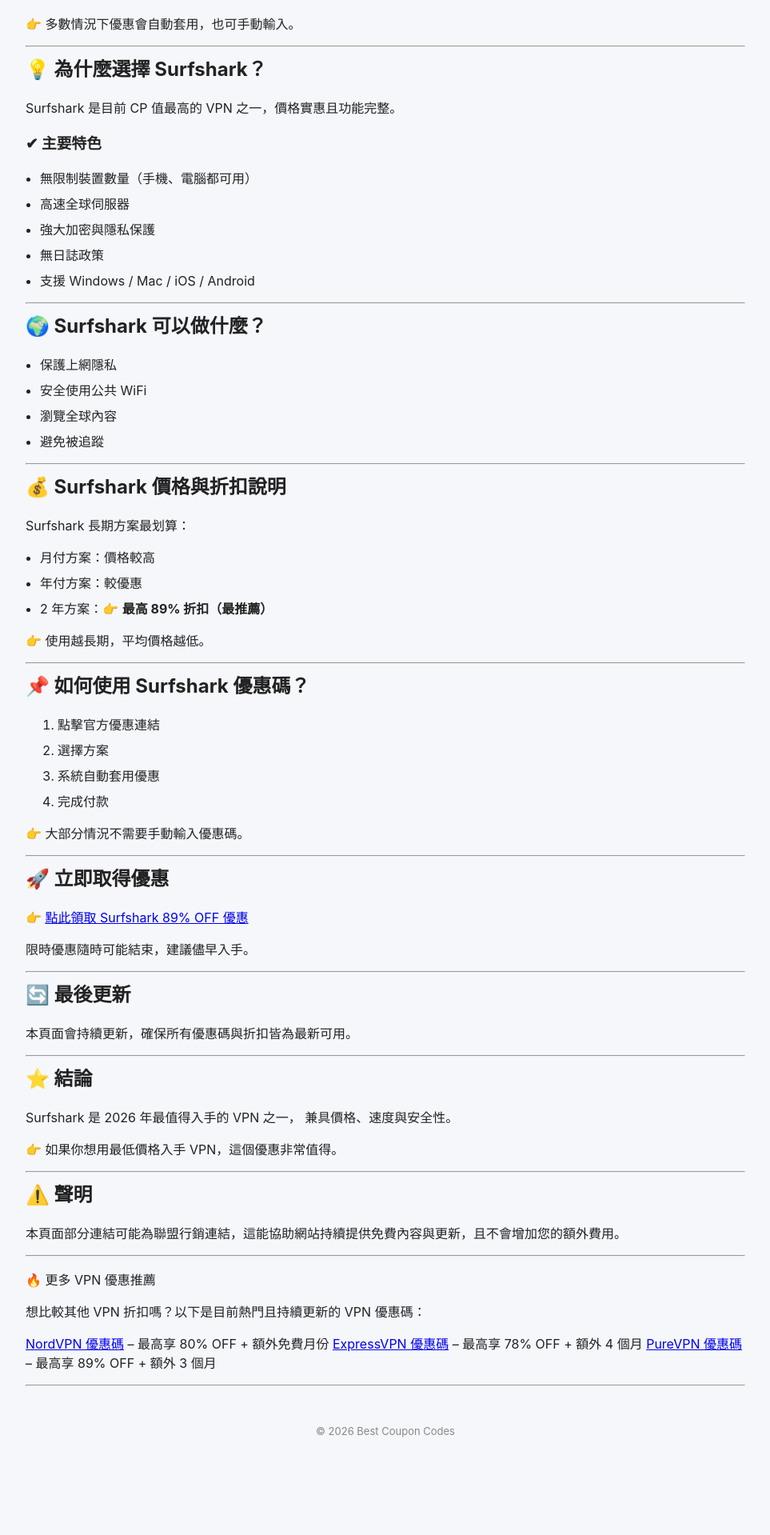
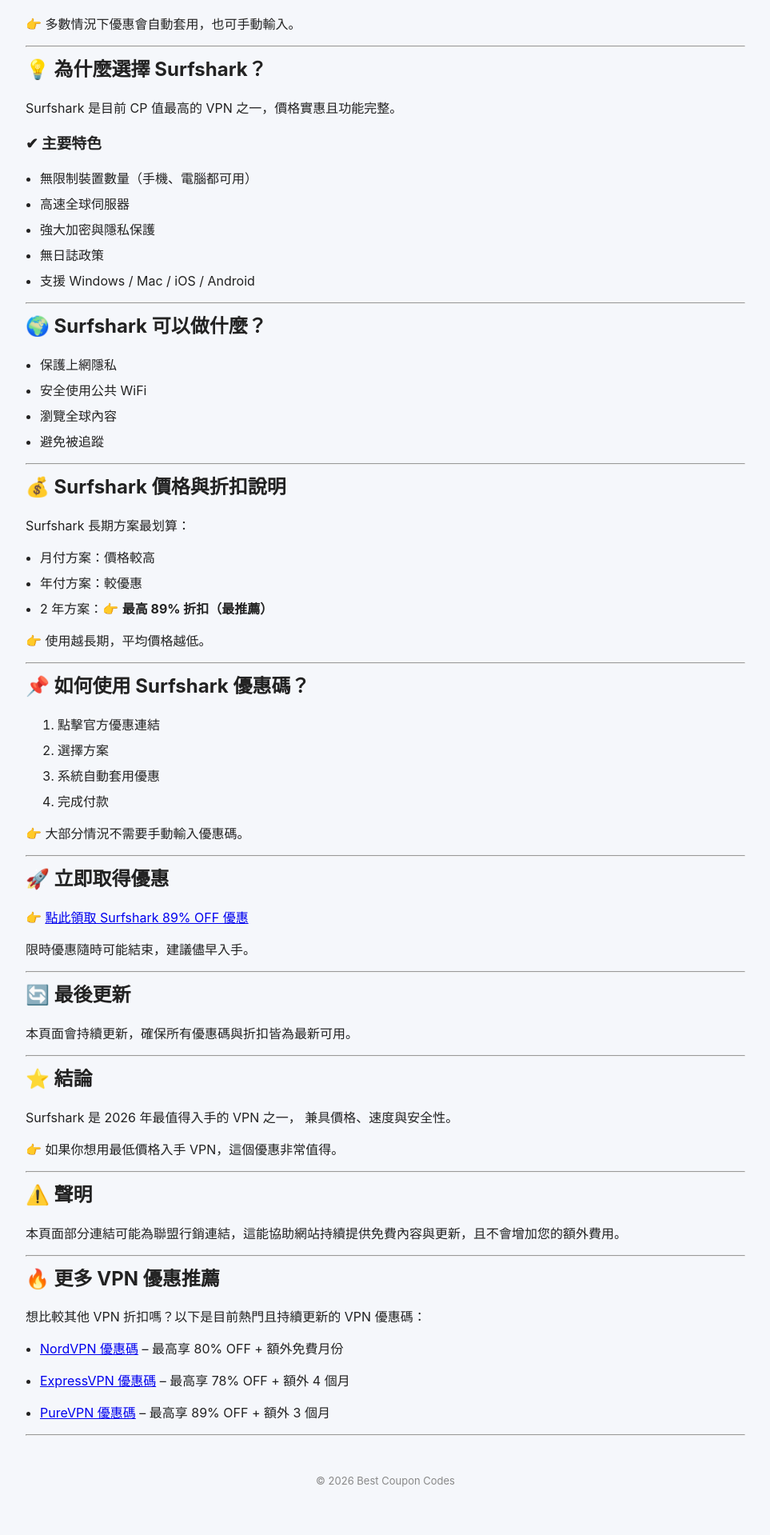
Before and after one commit to BestCouponCodes/best-coupon-codes, a Jekyll site: the page built from surfshark-coupon-code-zh.md, in a window 1280 px wide. Shown: the part 824-2743 px from the top of the page at 80% size, without its empty margins (158-1121 px from the left). Built offline with Jekyll 4.4.1, drawn with Linux system fonts in a browser that asks for light colours; before the commit the page ends 2681 px from its top, so only the background shows below that.

```diff
--- a/surfshark-coupon-code-zh.md
+++ b/surfshark-coupon-code-zh.md
@@ -120,12 +120,14 @@ Surfshark 是 2026 年最值得入手的 VPN 之一，
 
 ---
 
-🔥 更多 VPN 優惠推薦
+## 🔥 更多 VPN 優惠推薦
 
 想比較其他 VPN 折扣嗎？以下是目前熱門且持續更新的 VPN 優惠碼：
 
-[NordVPN 優惠碼]({{ site.baseurl }}/nordvpn-coupon-code/) – 最高享 80% OFF + 額外免費月份
-[ExpressVPN 優惠碼]({{ site.baseurl }}/expressvpn-coupon-code/) – 最高享 78% OFF + 額外 4 個月
-[PureVPN 優惠碼]({{ site.baseurl }}/purevpn-coupon-code/) – 最高享 89% OFF + 額外 3 個月
+* [NordVPN 優惠碼]({{ site.baseurl }}/nordvpn-coupon-code/) – 最高享 80% OFF + 額外免費月份
+
+* [ExpressVPN 優惠碼]({{ site.baseurl }}/expressvpn-coupon-code/) – 最高享 78% OFF + 額外 4 個月
+
+* [PureVPN 優惠碼]({{ site.baseurl }}/purevpn-coupon-code/) – 最高享 89% OFF + 額外 3 個月
 
 ---
```
